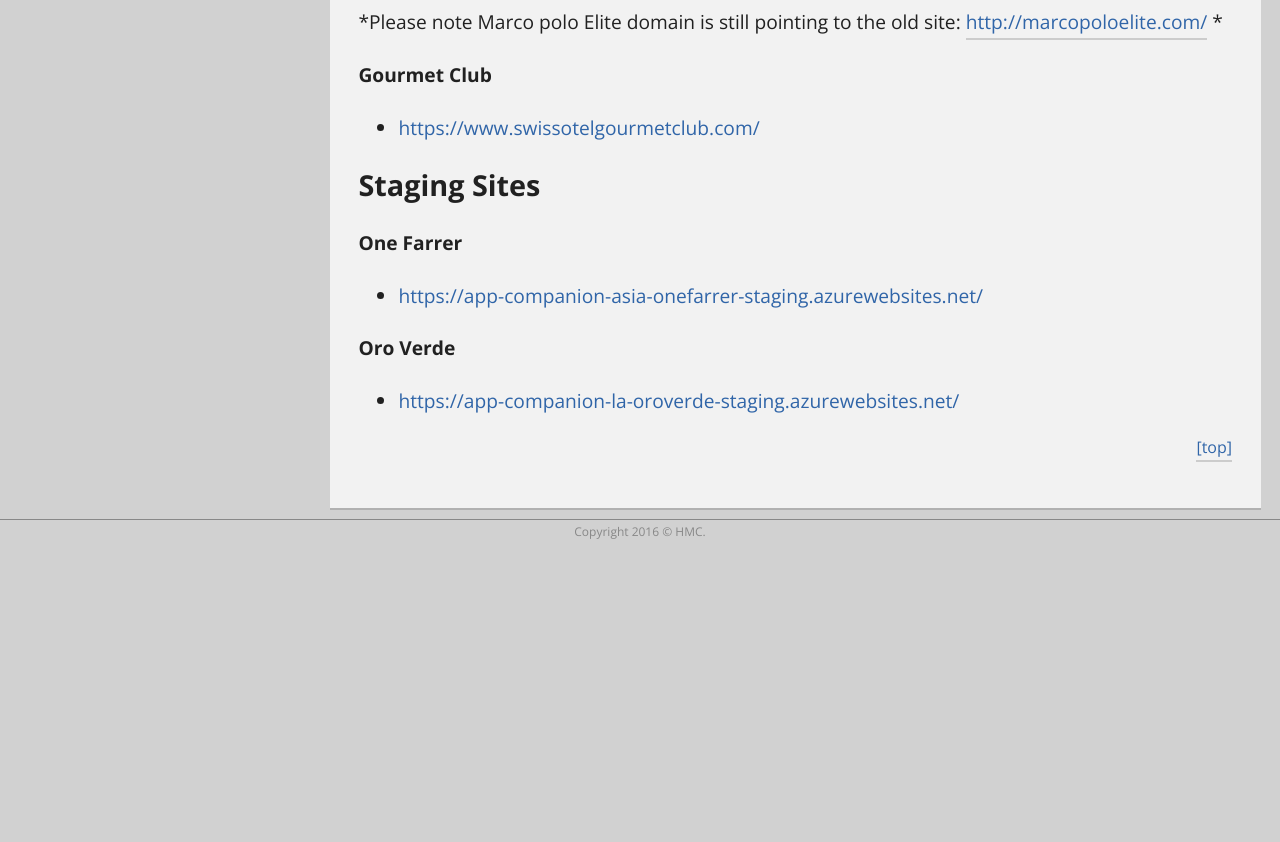
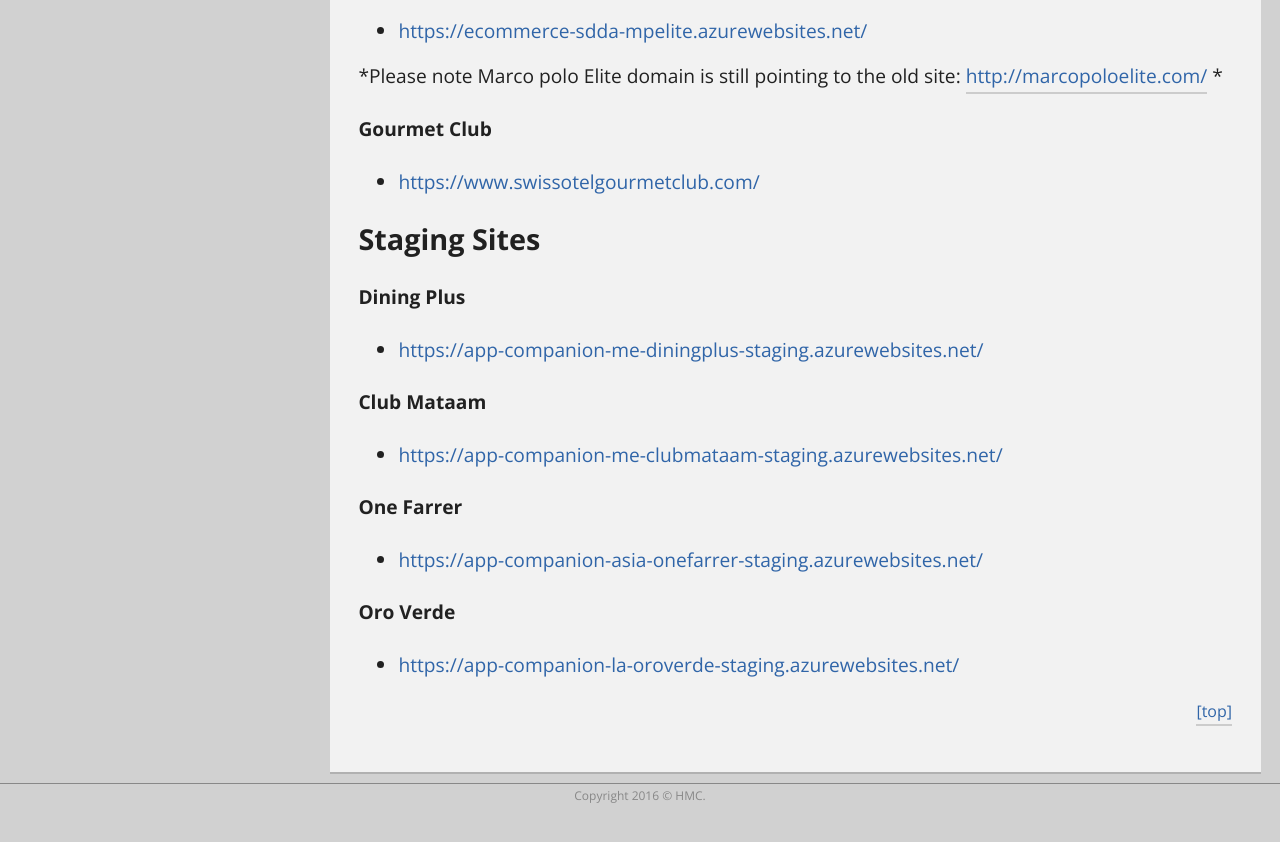
Before and after one commit to hmccode/hmccode.github.io, a Jekyll site: the page built from _posts/2016-10-03-mosaic-sites.md, in a window 1280 px wide and 900 px high, scrolled down 1226 px. Shown: the top 842 px of the window. Built offline with Jekyll 4.4.1, drawn with Linux system fonts in a browser that asks for light colours; nearby versions of some CDN libraries; a script that is not in the unit is left out; before the commit the page ends 1862 px from its top, so only the background shows below that; some of the changed text lies outside the part shown.

```diff
--- a/_posts/2016-10-03-mosaic-sites.md
+++ b/_posts/2016-10-03-mosaic-sites.md
@@ -21,6 +21,8 @@ A list of all Mosaic Sites in production and staging.
 	- [Premium Club Asia](#premium-club-asia)
 	- [Gourmet Club](#gourmet-club)
 - [Staging](#staging-sites)
+	- [Dining Plus](#dining-plus)
+	- [Club Mataam](#club-mataam)
 	- [One Farrer](#one-farrer)
 	- [Oro Verde](#oro-verde)
 
@@ -56,6 +58,14 @@ A list of all Mosaic Sites in production and staging.
 
 ## Staging Sites
 
+#### Dining Plus
+
+* [https://app-companion-me-diningplus-staging.azurewebsites.net/](https://app-companion-me-diningplus-staging.azurewebsites.net/)
+
+#### Club Mataam
+
+* [https://app-companion-me-clubmataam-staging.azurewebsites.net/](https://app-companion-me-clubmataam-staging.azurewebsites.net/)
+
 #### One Farrer
 
 * [https://app-companion-asia-onefarrer-staging.azurewebsites.net/](https://app-companion-asia-onefarrer-staging.azurewebsites.net/)
```
Also changed, not shown: _posts/2016-10-10-source-code-projects.md (+8 -0 lines).
